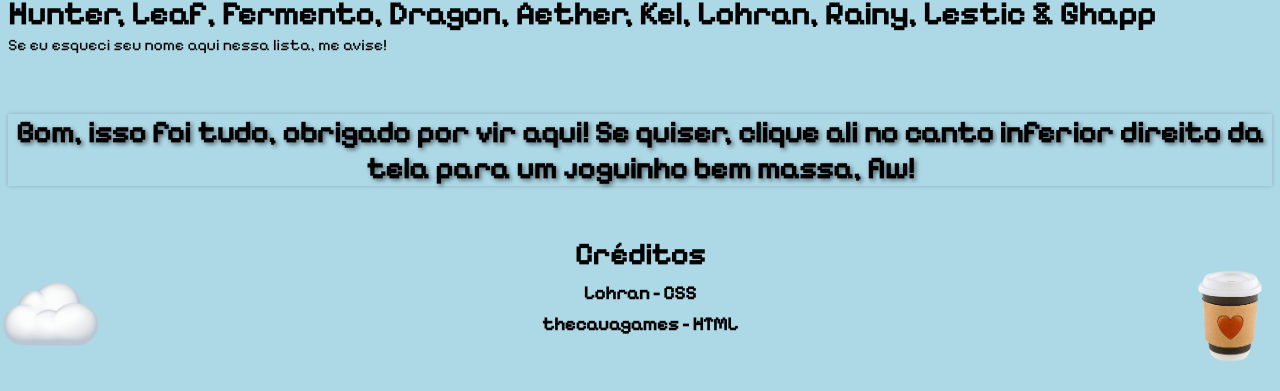
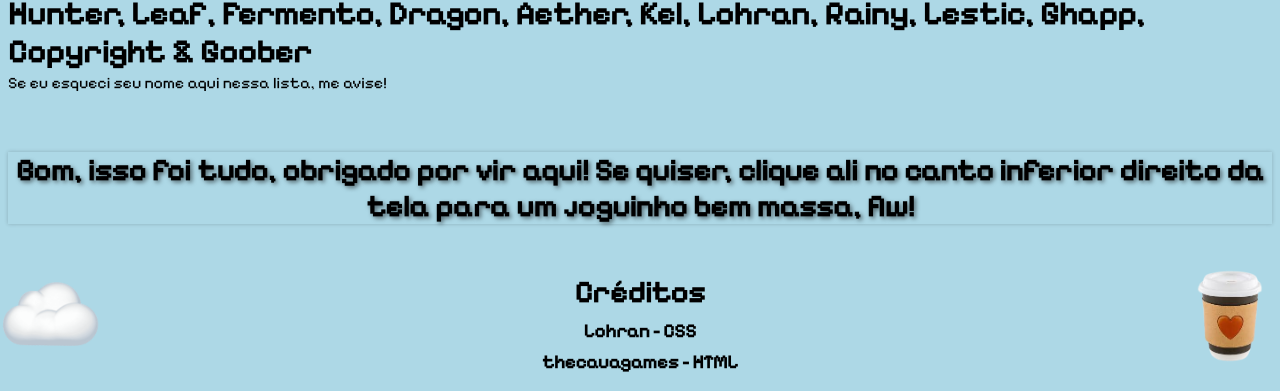
Before and after one commit to eodevz/aboutme, a plain HTML site: page index.html in a window 1280 px wide. Shown: the part 604-995 px from the top of the page. Before the commit the page ends 970 px from the top, so only its background shows below. Drawn offline with Linux system fonts and the light colour scheme.

Commit message:
Update index.html

```diff
--- a/index.html
+++ b/index.html
@@ -25,7 +25,7 @@
 
 <h1 class="friendstitle">Amigos</h1>
 <h1 class="friends1">Meus amigos realmente são legais, e eles são:</h1>
-<h1 class="friends2">Hunter, Leaf, Fermento, Dragon, Aether, Kel, Lohran, Rainy, Lestic & Ghapp</h1>
+<h1 class="friends2">Hunter, Leaf, Fermento, Dragon, Aether, Kel, Lohran, Rainy, Lestic, Ghapp, Copyright & Goober</h1>
 <p class="footer1" title="Mas não me avise se você não for meu amigo!">Se eu esqueci seu nome aqui nessa lista, me avise!</p>
 
 <h1 class="end">Bom, isso foi tudo, obrigado por vir aqui! Se quiser, clique ali no canto inferior direito da tela para um joguinho bem massa, flw!</h1>
```
